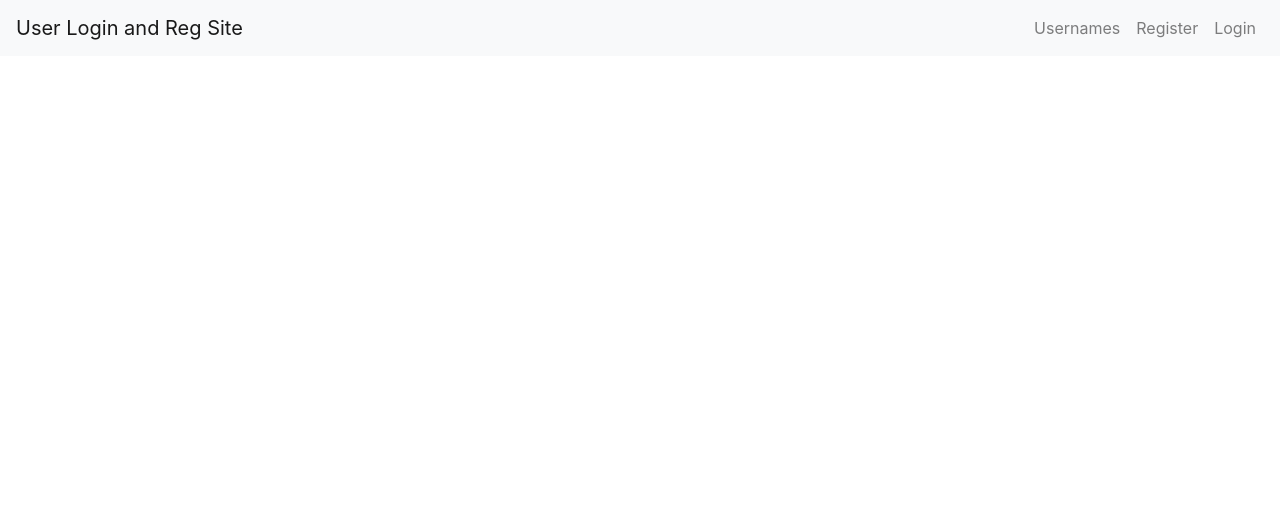
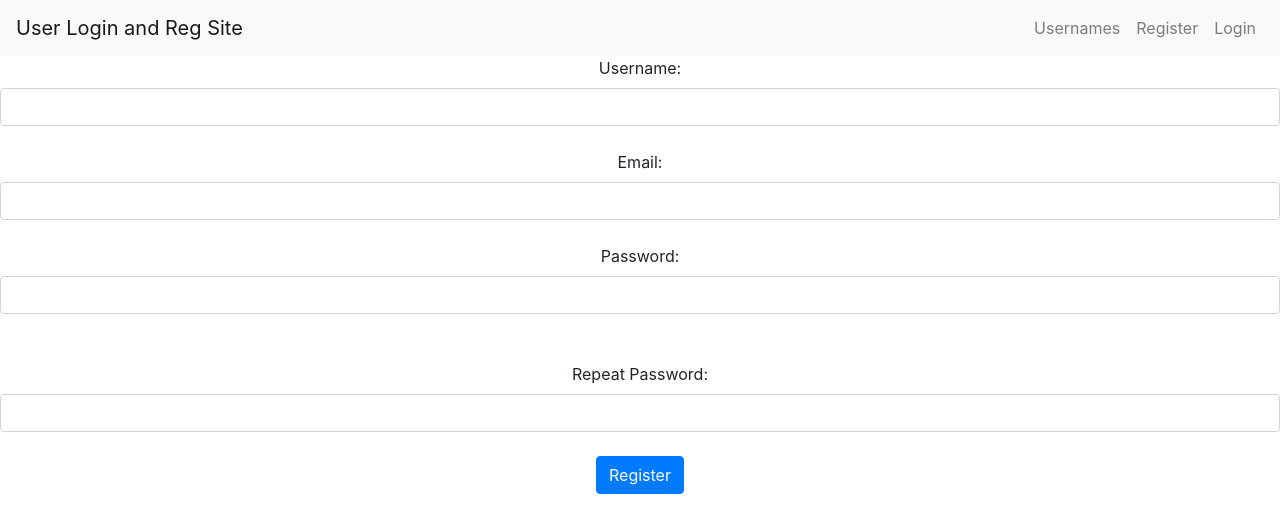
Before and after one commit to tdrydendiaz/ReactAssessment, a React (Create React App) app: page /Register in a window 1280 px wide. Shown: the top 532 px of the page. Built offline with nearby package versions, Linux system fonts and the light colour scheme; no server answers.

Commit message:
username and reg

```diff
--- a/src/App.js
+++ b/src/App.js
@@ -1,11 +1,13 @@
 import React from 'react';
-import logo from './logo.svg';
 import axios from "axios";
+import { BrowserRouter as Router, Route, Link } from "react-router-dom";
 
 
 import './App.css';
 import NavigationBar from './Components/NavigationBar'
 import UserThread from './Components/UserThread'
+import Register from './Components/Register'
+import Login from './Components/Login'
 
 
 export default class App extends React.Component {
@@ -35,8 +37,15 @@ export default class App extends React.Component {
   render() {
     return (
       <div className="App">
-     <NavigationBar />
-      {/* <UserThread />  */}
+        <Router>
+          <NavigationBar />
+          {/* <UserThread />  */}
+          <Route exact path="/" render={() => <UserThread getAll={this.onLoad} data={this.state.data} />} />
+
+          <Route exact path="/Register" render={() => <Register getAll={this.onLoad} data={this.state.data} />} />
+          <Route exact path="/Login" render={() => <Login getAll={this.onLoad} data={this.state.data} />} />
+
+        </Router>
       </div>
     );
   }
--- /dev/null
+++ b/src/Components/Login.js
@@ -0,0 +1,36 @@
+import React, { Component } from 'react';
+// import axios from "axios";
+
+
+class Login extends Component {
+    constructor() {
+        super();
+        this.state = {
+            username: "",
+            email: "",
+            password: "",
+            password2: ""
+        };
+
+    }
+
+
+    render() {
+        return (
+            <div>
+                <form name="form" onSubmit={this.makeRequest}>
+
+                    <label for="repName" id="accUsernameLabel">Username: </label>
+                    <input name="name" type="text" id="accUsername" class="form-control"  />
+                    <label for="accContent" id="accContentLable">Password: </label>
+                    <input name="ingreds"  type="text" id="accContent" class="form-control" />
+                    <br />
+
+                    <input type="submit" class="btn btn-primary" value="Register" />
+                </form>
+            </div>
+        );
+    }
+}
+
+export default Login;
--- a/src/Components/NavigationBar.js
+++ b/src/Components/NavigationBar.js
@@ -39,7 +39,7 @@ export default class NavigationBar extends Component {
                 <NavLink href="/Register">Register</NavLink>
               </NavItem>
               <NavItem>
-                <NavLink href="/Register">Login</NavLink>
+                <NavLink href="/Login">Login</NavLink>
               </NavItem>
             </Nav>
           </Collapse>
--- a/src/Components/Register.js
+++ b/src/Components/Register.js
@@ -0,0 +1,72 @@
+import React, { Component } from 'react';
+import axios from "axios";
+
+
+class Register extends Component {
+    constructor() {
+        super();
+        this.state = {
+            username: "",
+            email: "",
+            password: "",
+            password2: ""
+        };
+
+    }
+
+    makeRequest = (e) => {
+        e.preventDefault();
+
+        console.log(e.target[0].value)
+
+        let newItem = {
+            username: e.target[0].value,
+            email: e.target[1].value,
+            password: e.target[2].value,
+            password2: e.target[3].value
+        }
+
+        axios
+            .post("http://localhost:5000/user/createUser", newItem)
+
+            .then(response => {
+
+
+                this.setState({
+                    data: response.data
+                });
+
+                this.props.getAll();
+
+
+
+            });
+    };
+
+    render() {
+        return (
+            <div>
+                <form name="form" onSubmit={this.makeRequest}>
+
+                    <label for="repName" id="accUsernameLabel">Username: </label>
+                    <input name="name" type="text" id="accUsername" class="form-control"  />
+                    <br />
+                    <label for="accEmail" id="accEmailLable">Email: </label>
+                    <input name="desc" type="text" id="accEmail" class="form-control"  />
+                    <br />
+                    <label for="accContent" id="accContentLable">Password: </label>
+                    <input name="ingreds"  type="text" id="accContent" class="form-control" />
+                    <br />
+                    <br />
+                    <label for="accEmail" id="accEmailLable">Repeat Password: </label>
+                    <input name="image" type="text" id="accEmail" class="form-control"  />
+                    <br />
+
+                    <input type="submit" class="btn btn-primary" value="Register" />
+                </form>
+            </div>
+        );
+    }
+}
+
+export default Register;
```
